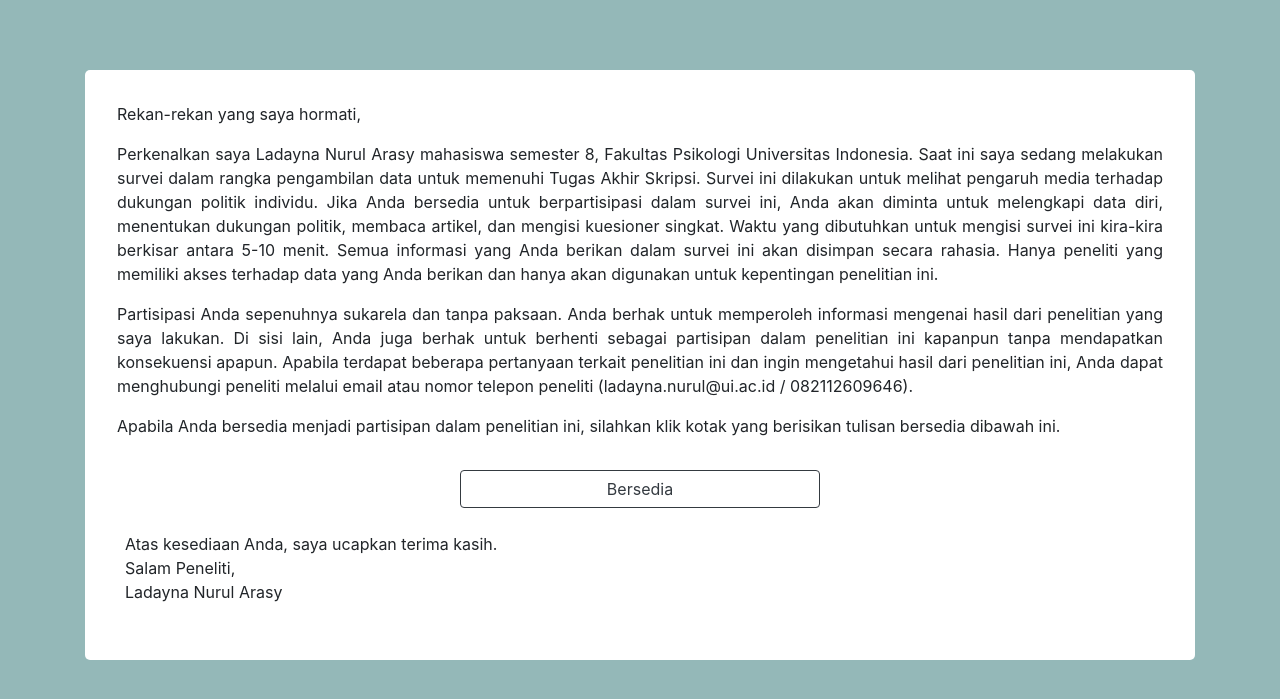
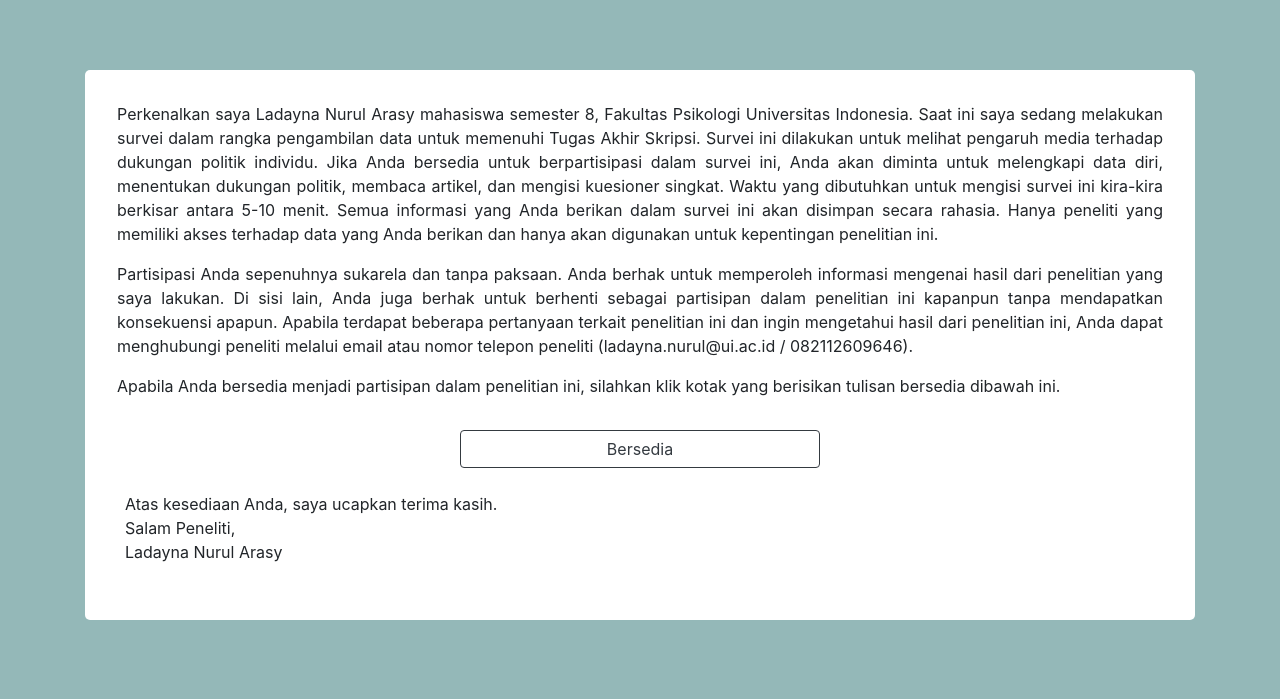
Before and after one commit to faizzuns/SkiprsiArasy, a PHP site: page / in a window 1280 px wide. Shown: the top 699 px of the page. Run offline with PHP 8.4, Linux system fonts and the light colour scheme; a stand-in replaces the project's code that opens the database connection; some libraries are stand-ins or nearby versions.

Commit message:
edit home

```diff
--- a/view/home.phtml
+++ b/view/home.phtml
@@ -15,7 +15,6 @@
     <div class="box-home padding-medium">
         <div class="flex center-horizontal text-size-very-small" style="text-align: justify">
             <div class="margin-medium">
-                <p>Rekan-rekan yang saya hormati,</p>
                 <p>
                     Perkenalkan saya Ladayna Nurul Arasy mahasiswa semester 8, Fakultas Psikologi Universitas Indonesia. Saat ini saya sedang melakukan survei dalam rangka pengambilan data untuk memenuhi Tugas Akhir Skripsi. Survei ini dilakukan untuk melihat pengaruh media terhadap dukungan politik individu. Jika Anda bersedia untuk berpartisipasi dalam survei ini, Anda akan diminta untuk melengkapi data diri, menentukan dukungan politik, membaca artikel, dan mengisi kuesioner singkat. Waktu yang dibutuhkan untuk mengisi survei ini kira-kira berkisar antara 5-10 menit. Semua informasi yang Anda berikan dalam survei ini akan disimpan secara rahasia. Hanya peneliti yang memiliki akses terhadap data yang Anda berikan dan hanya akan digunakan untuk kepentingan penelitian ini.
                 </p>
```
